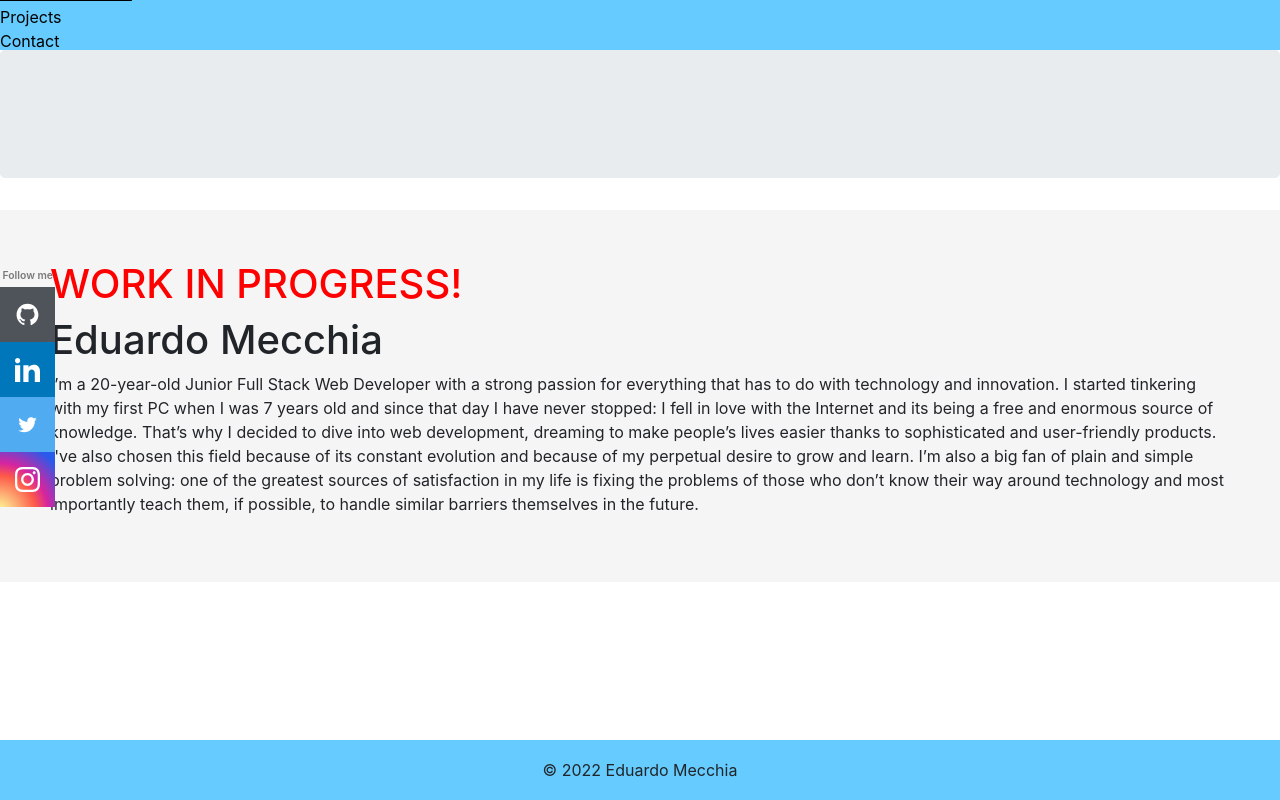
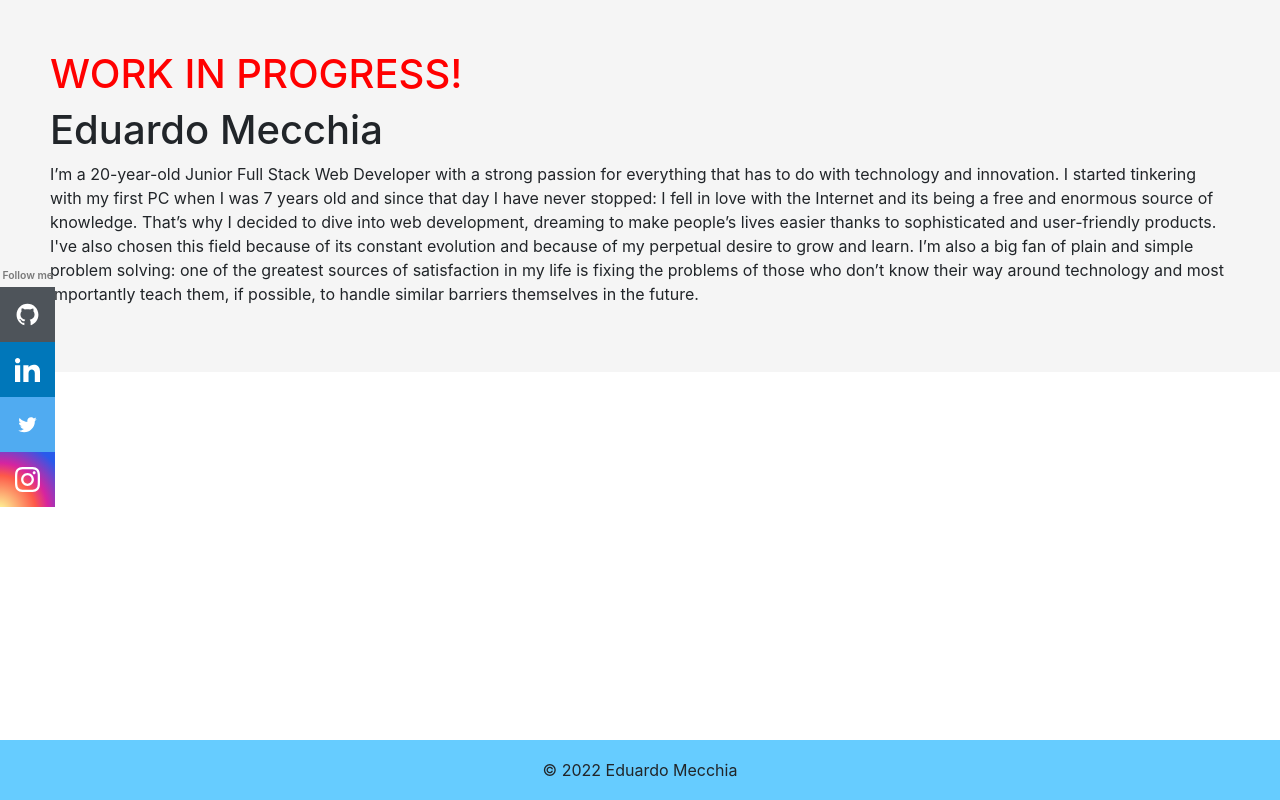
Before and after one commit to eduardomecchia/nuxt-portfolio, a Nuxt app: page / in a window 1280 px wide. Built offline with nearby package versions, Linux system fonts and the light colour scheme.

Commit message:
Comment out header and jumbotron

```diff
--- a/pages/index.vue
+++ b/pages/index.vue
@@ -1,7 +1,7 @@
 <template>
   <!-- App wrapper -->
   <div class="app-wrapper">
-    <!-- Navbar -->
+    <!-- Navbar
     <header>
       <nav id="website-navbar">
         <ul>
@@ -18,7 +18,7 @@
           </li>
         </ul>
       </nav>
-    </header>
+    </header> -->
 
     <!-- Jumbotron -->
     <!-- <section id="website-jumbotron">
@@ -31,7 +31,7 @@
         </div>
       </div>
     </section> -->
-    <b-jumbotron></b-jumbotron>
+
     <!-- Content -->
     <main class="home">
       <h1 style="color: red;">WORK IN PROGRESS!</h1>
```
